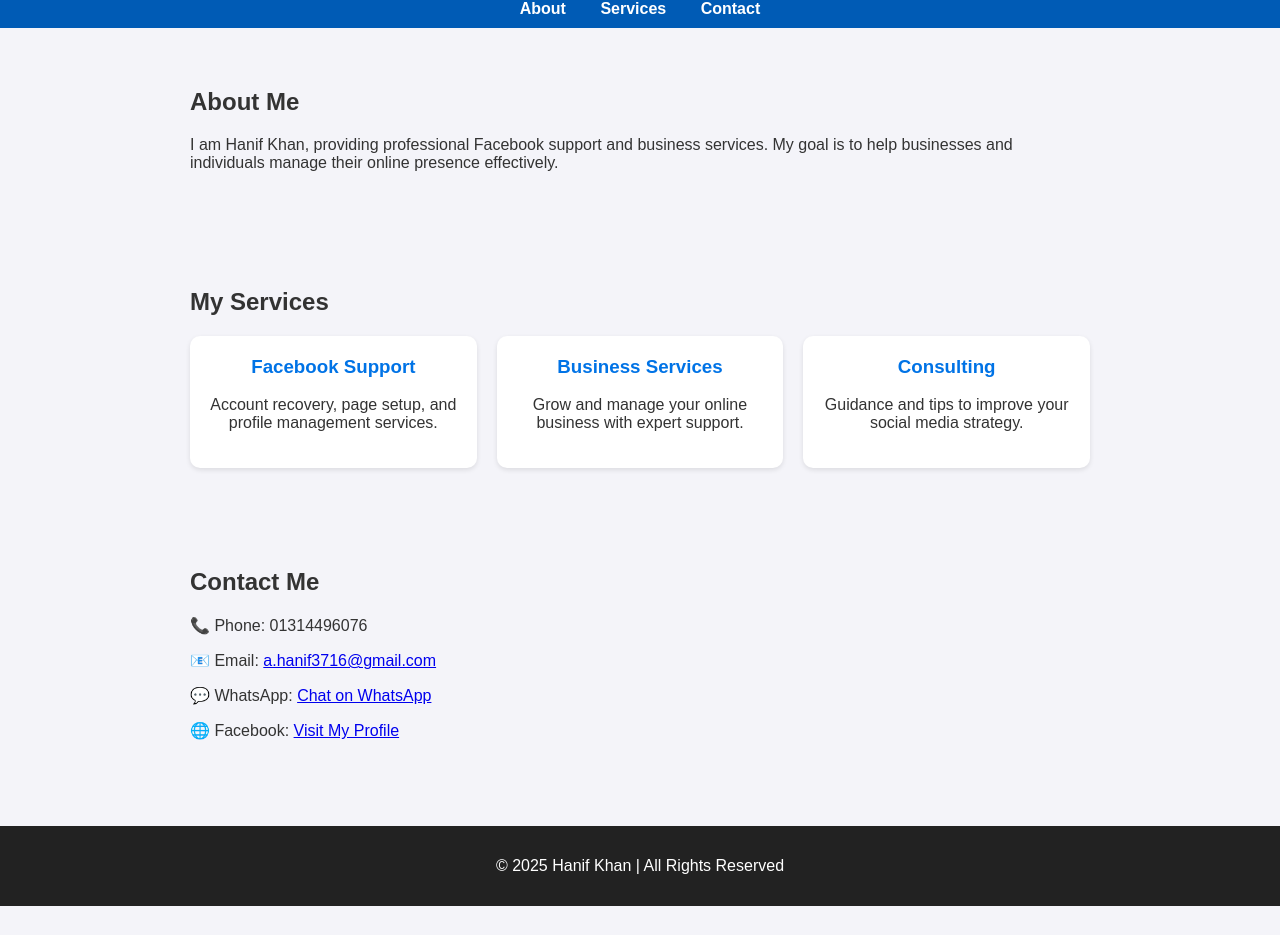
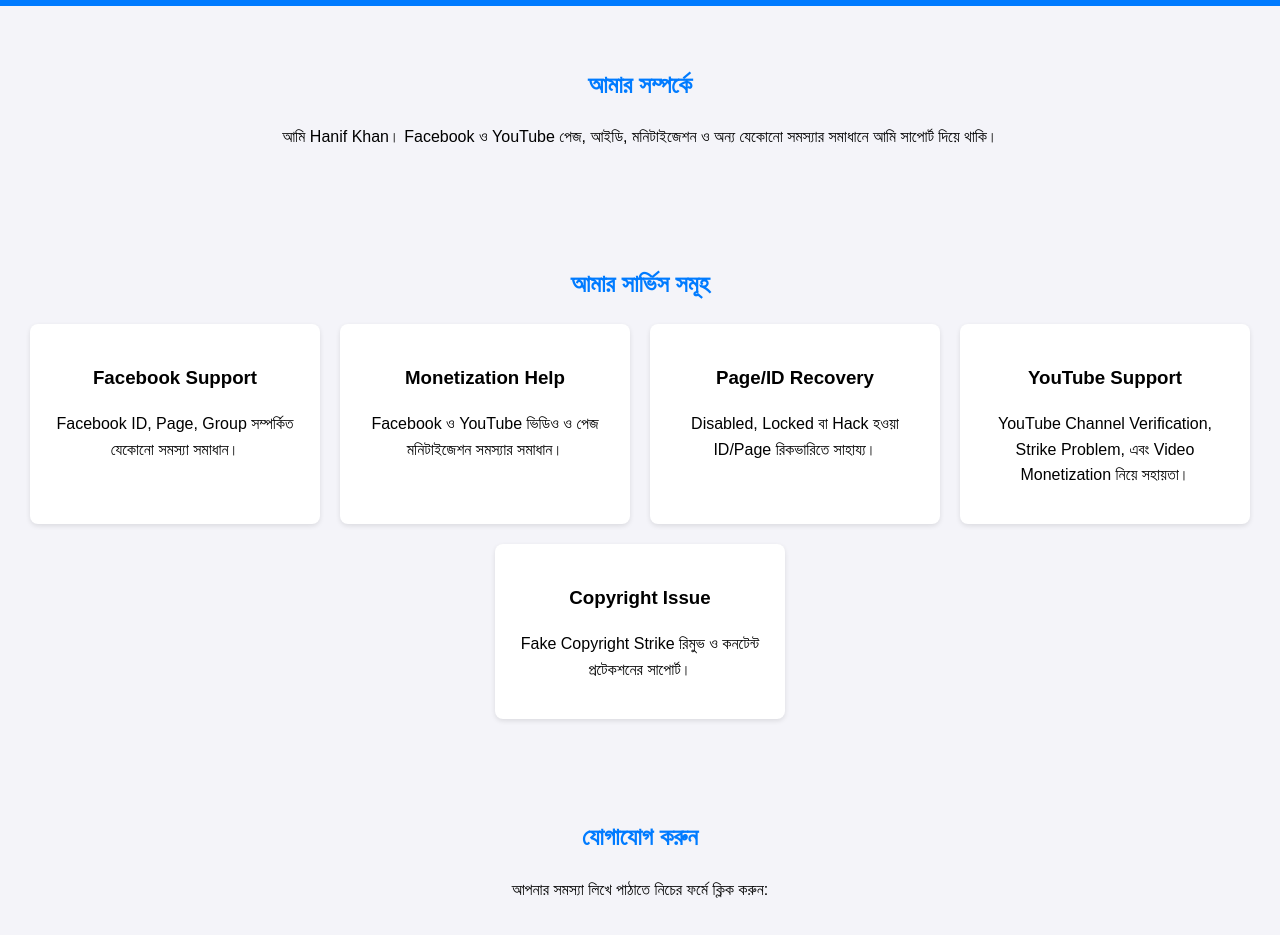
Before and after one commit to hanif57se/hanif-web.com, a plain HTML site: page index.html in a window 1280 px wide. Shown: the part 110-1045 px from the top of the page. Before the commit the page ends 1016 px from the top, so only its background shows below. Drawn offline with Linux system fonts and the light colour scheme.

Commit message:
Update index.html

```diff
--- a/index.html
+++ b/index.html
@@ -1,126 +1,127 @@
- <!DOCTYPE html>
-<html lang="en">
+ hh<!DOCTYPE html>
+<html lang="bn">
 <head>
   <meta charset="UTF-8">
   <meta name="viewport" content="width=device-width, initial-scale=1.0">
-  <title>Hanif Khan - Professional Services</title>
+  <title>Hanif Khan - Support & Services</title>
   <style>
     body {
+      margin: 0;
       font-family: Arial, sans-serif;
-      margin: 0;
-      padding: 0;
+      line-height: 1.6;
       background: #f4f4f9;
-      color: #333;
     }
     header {
-      background: #0073e6;
+      display: flex;
+      align-items: center;
+      justify-content: center;
+      background: #007bff;
+      padding: 15px;
       color: white;
-      padding: 20px;
-      text-align: center;
+    }
+    header img {
+      height: 60px;
+      margin-right: 15px;
     }
     header h1 {
       margin: 0;
-      font-size: 2rem;
-    }
-    header p {
-      margin: 5px 0 0;
-    }
-    nav {
-      background: #005bb5;
-      padding: 10px;
-      text-align: center;
-    }
-    nav a {
-      color: white;
-      text-decoration: none;
-      margin: 0 15px;
-      font-weight: bold;
-    }
-    nav a:hover {
-      text-decoration: underline;
+      font-size: 28px;
     }
     section {
       padding: 40px 20px;
-      max-width: 900px;
-      margin: auto;
+      text-align: center;
+    }
+    section h2 {
+      color: #007bff;
+      margin-bottom: 20px;
     }
     .services {
-      display: grid;
-      grid-template-columns: repeat(auto-fit, minmax(250px, 1fr));
+      display: flex;
+      justify-content: center;
       gap: 20px;
+      flex-wrap: wrap;
     }
-    .card {
+    .service-box {
       background: white;
       padding: 20px;
-      border-radius: 10px;
+      border-radius: 8px;
       box-shadow: 0 2px 5px rgba(0,0,0,0.1);
-      text-align: center;
+      width: 250px;
     }
-    .card h3 {
-      margin-top: 0;
-      color: #0073e6;
+    a.button {
+      display: inline-block;
+      margin-top: 20px;
+      padding: 12px 20px;
+      background: #007bff;
+      color: white;
+      text-decoration: none;
+      border-radius: 5px;
+      transition: 0.3s;
+    }
+    a.button:hover {
+      background: #0056b3;
     }
     footer {
       background: #222;
-      color: white;
+      color: #aaa;
       text-align: center;
       padding: 15px;
       margin-top: 30px;
     }
-    footer a {
-      color: #00c3ff;
-      text-decoration: none;
-    }
   </style>
 </head>
 <body>
+
+  <!-- Header -->
   <header>
+    <img src="logo.png" alt="Hanif Khan Logo">
     <h1>Hanif Khan</h1>
-    <p>Professional Facebook Support & Business Services</p>
   </header>
 
-  <nav>
-    <a href="#about">About</a>
-    <a href="#services">Services</a>
-    <a href="#contact">Contact</a>
-  </nav>
-
-  <section id="about">
-    <h2>About Me</h2>
-    <p>
-      I am Hanif Khan, providing professional Facebook support and business services.
-      My goal is to help businesses and individuals manage their online presence effectively.
-    </p>
+  <!-- About Section -->
+  <section>
+    <h2>আমার সম্পর্কে</h2>
+    <p>আমি Hanif Khan। Facebook ও YouTube পেজ, আইডি, মনিটাইজেশন ও অন্য যেকোনো সমস্যার সমাধানে আমি সাপোর্ট দিয়ে থাকি।</p>
   </section>
 
-  <section id="services">
-    <h2>My Services</h2>
+  <!-- Services Section -->
+  <section>
+    <h2>আমার সার্ভিস সমূহ</h2>
     <div class="services">
-      <div class="card">
+      <div class="service-box">
         <h3>Facebook Support</h3>
-        <p>Account recovery, page setup, and profile management services.</p>
+        <p>Facebook ID, Page, Group সম্পর্কিত যেকোনো সমস্যা সমাধান।</p>
       </div>
-      <div class="card">
-        <h3>Business Services</h3>
-        <p>Grow and manage your online business with expert support.</p>
+      <div class="service-box">
+        <h3>Monetization Help</h3>
+        <p>Facebook ও YouTube ভিডিও ও পেজ মনিটাইজেশন সমস্যার সমাধান।</p>
       </div>
-      <div class="card">
-        <h3>Consulting</h3>
-        <p>Guidance and tips to improve your social media strategy.</p>
+      <div class="service-box">
+        <h3>Page/ID Recovery</h3>
+        <p>Disabled, Locked বা Hack হওয়া ID/Page রিকভারিতে সাহায্য।</p>
+      </div>
+      <div class="service-box">
+        <h3>YouTube Support</h3>
+        <p>YouTube Channel Verification, Strike Problem, এবং Video Monetization নিয়ে সহায়তা।</p>
+      </div>
+      <div class="service-box">
+        <h3>Copyright Issue</h3>
+        <p>Fake Copyright Strike রিমুভ ও কনটেন্ট প্রটেকশনের সাপোর্ট।</p>
       </div>
     </div>
   </section>
 
-  <section id="contact">
-    <h2>Contact Me</h2>
-    <p>📞 Phone: 01314496076</p>
-    <p>📧 Email: <a href="mailto:a.hanif3716@gmail.com">a.hanif3716@gmail.com</a></p>
-    <p>💬 WhatsApp: <a href="https://wa.me/8801314486076">Chat on WhatsApp</a></p>
-    <p>🌐 Facebook: <a href="https://www.facebook.com/share/15Eso8uUmX6/" target="_blank">Visit My Profile</a></p>
+  <!-- Contact Section -->
+  <section>
+    <h2>যোগাযোগ করুন</h2>
+    <p>আপনার সমস্যা লিখে পাঠাতে নিচের ফর্মে ক্লিক করুন:</p>
+    <a href="YOUR_JOTFORM_LINK" class="button" target="_blank">Contact Form</a>
   </section>
 
+  <!-- Footer -->
   <footer>
-    <p>© 2025 Hanif Khan | All Rights Reserved</p>
+    <p>© 2025 Hanif Khan. সর্বস্বত্ব সংরক্ষিত।</p>
   </footer>
+
 </body>
 </html>
```
